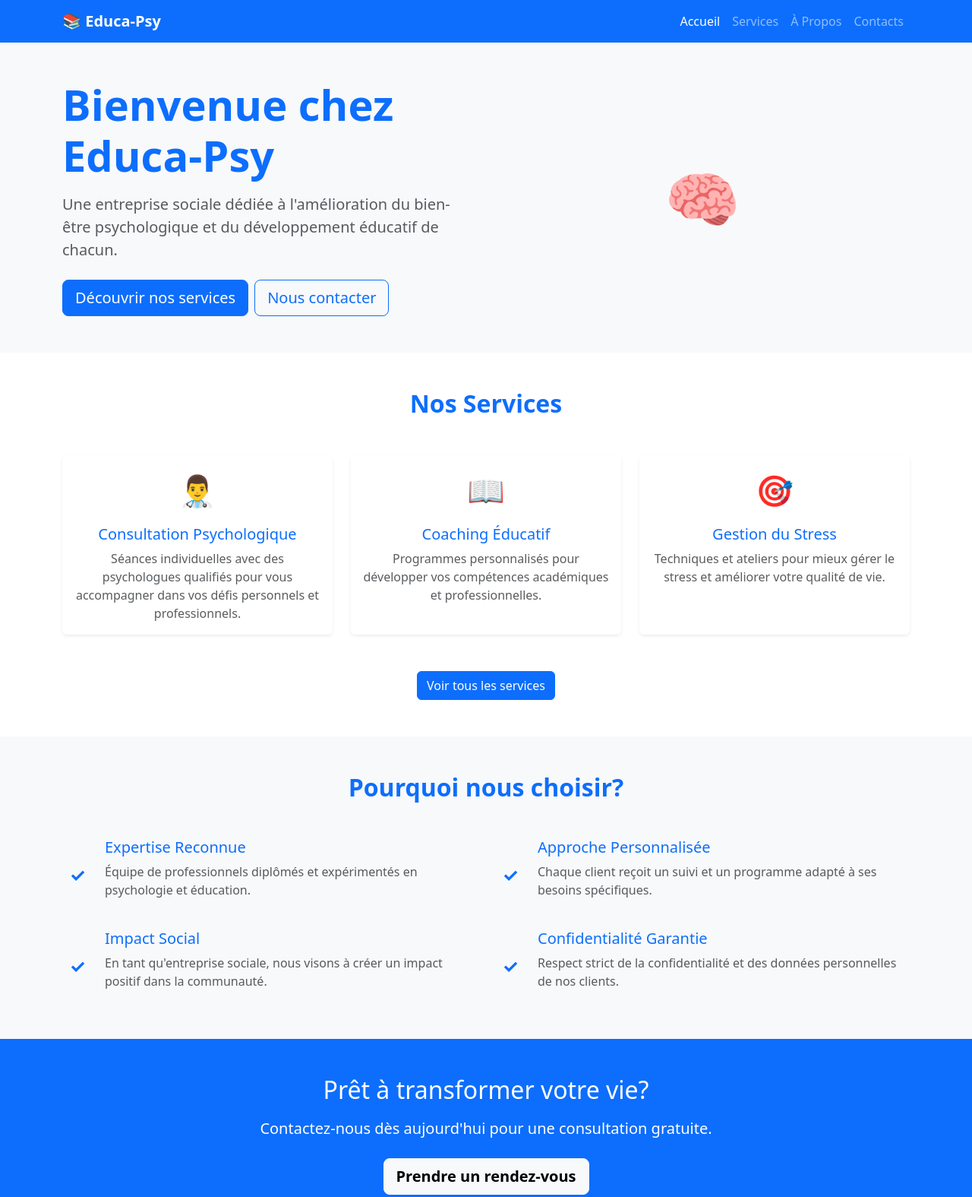
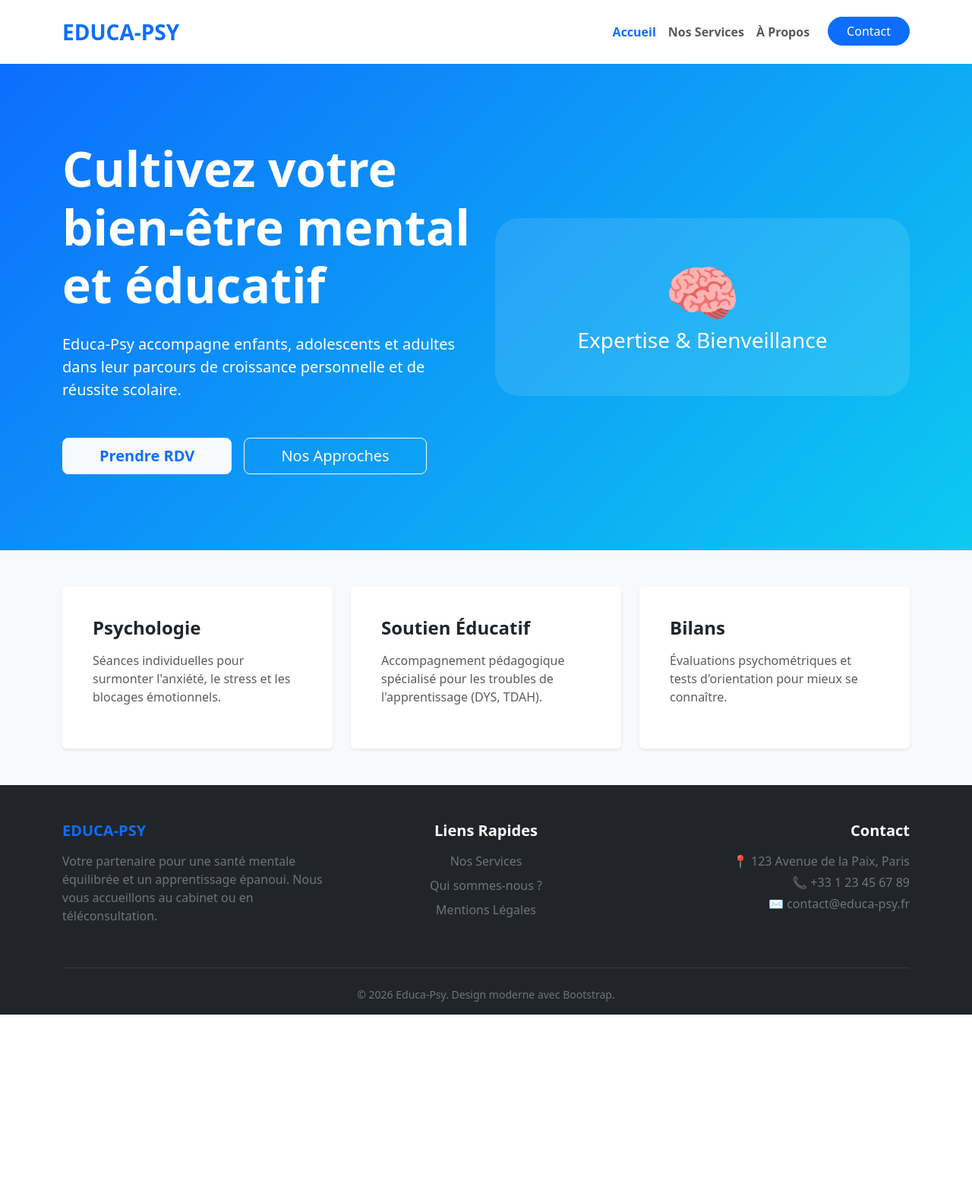
Before and after one commit to stanleymazile/Educa-Psy-3, a plain HTML site: page index.html in a window 1280 px wide. Shown: the top 1575 px of the page at 76% size. After the commit the page ends 1335 px from the top, so only its background shows below. Drawn offline with Linux system fonts and the light colour scheme.

Commit message:
Refactor index.html with new layout and styles
Updated the title and added custom styles for the website. Reorganized the structure with a new header and main section, and improved the footer content.

```diff
--- a/index.html
+++ b/index.html
@@ -3,227 +3,139 @@
 <head>
     <meta charset="UTF-8">
     <meta name="viewport" content="width=device-width, initial-scale=1.0">
-    <meta name="description" content="Educa-Psy - Entreprise sociale spécialisée en psychologie et éducation">
-    <meta name="author" content="Educa-Psy">
-    <title>Educa-Psy | Accueil</title>
+    <title>Educa-Psy | Équilibre et Apprentissage</title>
     <link rel="stylesheet" href="css/bootstrap.css">
-    <link rel="stylesheet" href="style.css">
+    <style>
+        /* Styles personnalisés pour Educa-Psy */
+        :root {
+            --bs-primary: #0d6efd; /* Le bleu de votre fichier bootstrap.css */
+        }
+        .hero-gradient {
+            background: linear-gradient(135deg, var(--bs-primary) 0%, #0dcaf0 100%);
+            min-height: 80vh;
+            display: flex;
+            align-items: center;
+        }
+        .card-hover:hover {
+            transform: translateY(-10px);
+            transition: 0.3s;
+            box-shadow: 0 1rem 3rem rgba(0,0,0,.175)!important;
+        }
+    </style>
 </head>
-<body>
-    <!-- Navigation -->
-    <nav class="navbar navbar-expand-lg navbar-dark bg-primary sticky-top">
+<body class="d-flex flex-column min-vh-100">
+
+    <header shadow-sm>
+        <nav class="navbar navbar-expand-lg navbar-light bg-white py-3">
             <div class="container">
-            <a class="navbar-brand fw-bold" href="index.html">
-                <span class="text-warning">📚</span> Educa-Psy
+                <a class="navbar-brand fw-bold text-primary fs-3" href="index.html">
+                    EDUCA-PSY
                 </a>
-            <button class="navbar-toggler" type="button" data-bs-toggle="collapse" data-bs-target="#navbarNav"
-                    aria-controls="navbarNav" aria-expanded="false" aria-label="Toggle navigation">
+
+                <button class="navbar-toggler border-0" type="button" data-bs-toggle="collapse" data-bs-target="#navbarNav" aria-controls="navbarNav" aria-expanded="false" aria-label="Toggle navigation">
                     <span class="navbar-toggler-icon"></span>
                 </button>
+
                 <div class="collapse navbar-collapse" id="navbarNav">
-                <ul class="navbar-nav ms-auto">
+                    <ul class="navbar-nav ms-auto fw-semibold">
                         <li class="nav-item">
-                        <a class="nav-link active" aria-current="page" href="index.html">Accueil</a>
+                            <a class="nav-link active text-primary" href="index.html">Accueil</a>
                         </li>
                         <li class="nav-item">
-                        <a class="nav-link" href="services.html">Services</a>
+                            <a class="nav-link" href="service.html">Nos Services</a>
                         </li>
                         <li class="nav-item">
-                        <a class="nav-link" href="apropos.html">À Propos</a>
+                            <a class="nav-link" href="a-propos.html">À Propos</a>
                         </li>
-                    <li class="nav-item">
-                        <a class="nav-link" href="contacts.html">Contacts</a>
+                        <li class="nav-item ms-lg-3">
+                            <a class="btn btn-primary rounded-pill px-4" href="contact.html">Contact</a>
                         </li>
                     </ul>
                 </div>
             </div>
         </nav>
+    </header>
 
-    <!-- Hero Section -->
-    <section class="hero-section py-5 bg-light">
-        <div class="container">
+    <main class="flex-grow-1">
+
+        <section class="hero-gradient text-white">
+            <div class="container text-center text-lg-start">
                 <div class="row align-items-center">
-                <div class="col-md-6">
-                    <h1 class="display-4 fw-bold text-primary mb-3">
-                        Bienvenue chez Educa-Psy
-                    </h1>
-                    <p class="lead text-muted mb-4">
-                        Une entreprise sociale dédiée à l'amélioration du bien-être psychologique
-                        et du développement éducatif de chacun.
-                    </p>
-                    <div class="d-flex gap-2">
-                        <a href="services.html" class="btn btn-primary btn-lg">Découvrir nos services</a>
-                        <a href="contacts.html" class="btn btn-outline-primary btn-lg">Nous contacter</a>
+                    <div class="col-lg-6">
+                        <h1 class="display-3 fw-bold mb-4">Cultivez votre bien-être mental et éducatif</h1>
+                        <p class="lead mb-5 op-75">Educa-Psy accompagne enfants, adolescents et adultes dans leur parcours de croissance personnelle et de réussite scolaire.</p>
+                        <div class="d-grid gap-3 d-md-flex">
+                            <a href="contact.html" class="btn btn-light btn-lg px-5 fw-bold text-primary">Prendre RDV</a>
+                            <a href="service.html" class="btn btn-outline-light btn-lg px-5">Nos Approches</a>
                         </div>
                     </div>
-                <div class="col-md-6 text-center">
-                    <div class="feature-icon">
-                        <span style="font-size: 5rem;">🧠</span>
+                    <div class="col-lg-6 d-none d-lg-block">
+                        <div class="p-5 bg-white bg-opacity-10 rounded-5 text-center">
+                            <span class="display-1">🧠</span>
+                            <h2 class="h3">Expertise & Bienveillance</h2>
                         </div>
                     </div>
                 </div>
             </div>
         </section>
 
-    <!-- Services Preview -->
-    <section class="py-5">
+        <section class="py-5 bg-light">
             <div class="container">
-            <h2 class="text-center mb-5 text-primary fw-bold">Nos Services</h2>
-            <div class="row g-4">
+                <div class="row g-4 mt-n5">
                     <div class="col-md-4">
-                    <div class="card h-100 shadow-sm border-0">
-                        <div class="card-body text-center">
-                            <div class="mb-3" style="font-size: 2.5rem;">👨‍⚕️</div>
-                            <h5 class="card-title text-primary">Consultation Psychologique</h5>
-                            <p class="card-text text-muted">
-                                Séances individuelles avec des psychologues qualifiés pour vous accompagner
-                                dans vos défis personnels et professionnels.
-                            </p>
+                        <div class="card h-100 border-0 shadow-sm card-hover p-4">
+                            <div class="card-body">
+                                <h4 class="fw-bold mb-3">Psychologie</h4>
+                                <p class="text-muted">Séances individuelles pour surmonter l'anxiété, le stress et les blocages émotionnels.</p>
                             </div>
                         </div>
                     </div>
                     <div class="col-md-4">
-                    <div class="card h-100 shadow-sm border-0">
-                        <div class="card-body text-center">
-                            <div class="mb-3" style="font-size: 2.5rem;">📖</div>
-                            <h5 class="card-title text-primary">Coaching Éducatif</h5>
-                            <p class="card-text text-muted">
-                                Programmes personnalisés pour développer vos compétences académiques
-                                et professionnelles.
-                            </p>
+                        <div class="card h-100 border-0 shadow-sm card-hover p-4">
+                            <div class="card-body">
+                                <h4 class="fw-bold mb-3">Soutien Éducatif</h4>
+                                <p class="text-muted">Accompagnement pédagogique spécialisé pour les troubles de l'apprentissage (DYS, TDAH).</p>
                             </div>
                         </div>
                     </div>
                     <div class="col-md-4">
-                    <div class="card h-100 shadow-sm border-0">
-                        <div class="card-body text-center">
-                            <div class="mb-3" style="font-size: 2.5rem;">🎯</div>
-                            <h5 class="card-title text-primary">Gestion du Stress</h5>
-                            <p class="card-text text-muted">
-                                Techniques et ateliers pour mieux gérer le stress et améliorer
-                                votre qualité de vie.
-                            </p>
-                        </div>
-                    </div>
-                </div>
-            </div>
-            <div class="text-center mt-5">
-                <a href="services.html" class="btn btn-primary">Voir tous les services</a>
-            </div>
-        </div>
-    </section>
-
-    <!-- Why Choose Us -->
-    <section class="py-5 bg-light">
-        <div class="container">
-            <h2 class="text-center mb-5 text-primary fw-bold">Pourquoi nous choisir?</h2>
-            <div class="row g-4">
-                <div class="col-md-6">
-                    <div class="d-flex">
-                        <div class="flex-shrink-0">
-                            <div class="d-flex align-items-center justify-content-center h-100" style="width: 40px;">
-                                <span class="text-primary fw-bold" style="font-size: 1.5rem;">✓</span>
-                            </div>
-                        </div>
-                        <div class="flex-grow-1 ms-3">
-                            <h5 class="text-primary">Expertise Reconnue</h5>
-                            <p class="text-muted">
-                                Équipe de professionnels diplômés et expérimentés en psychologie et éducation.
-                            </p>
-                        </div>
-                    </div>
-                </div>
-                <div class="col-md-6">
-                    <div class="d-flex">
-                        <div class="flex-shrink-0">
-                            <div class="d-flex align-items-center justify-content-center h-100" style="width: 40px;">
-                                <span class="text-primary fw-bold" style="font-size: 1.5rem;">✓</span>
-                            </div>
-                        </div>
-                        <div class="flex-grow-1 ms-3">
-                            <h5 class="text-primary">Approche Personnalisée</h5>
-                            <p class="text-muted">
-                                Chaque client reçoit un suivi et un programme adapté à ses besoins spécifiques.
-                            </p>
-                        </div>
-                    </div>
-                </div>
-                <div class="col-md-6">
-                    <div class="d-flex">
-                        <div class="flex-shrink-0">
-                            <div class="d-flex align-items-center justify-content-center h-100" style="width: 40px;">
-                                <span class="text-primary fw-bold" style="font-size: 1.5rem;">✓</span>
-                            </div>
-                        </div>
-                        <div class="flex-grow-1 ms-3">
-                            <h5 class="text-primary">Impact Social</h5>
-                            <p class="text-muted">
-                                En tant qu'entreprise sociale, nous visons à créer un impact positif dans la communauté.
-                            </p>
-                        </div>
-                    </div>
-                </div>
-                <div class="col-md-6">
-                    <div class="d-flex">
-                        <div class="flex-shrink-0">
-                            <div class="d-flex align-items-center justify-content-center h-100" style="width: 40px;">
-                                <span class="text-primary fw-bold" style="font-size: 1.5rem;">✓</span>
-                            </div>
-                        </div>
-                        <div class="flex-grow-1 ms-3">
-                            <h5 class="text-primary">Confidentialité Garantie</h5>
-                            <p class="text-muted">
-                                Respect strict de la confidentialité et des données personnelles de nos clients.
-                            </p>
+                        <div class="card h-100 border-0 shadow-sm card-hover p-4">
+                            <div class="card-body">
+                                <h4 class="fw-bold mb-3">Bilans</h4>
+                                <p class="text-muted">Évaluations psychométriques et tests d'orientation pour mieux se connaître.</p>
                             </div>
                         </div>
                     </div>
                 </div>
             </div>
         </section>
+    </main>
 
-    <!-- Call to Action -->
-    <section class="py-5 bg-primary text-white">
-        <div class="container text-center">
-            <h2 class="mb-3">Prêt à transformer votre vie?</h2>
-            <p class="lead mb-4">
-                Contactez-nous dès aujourd'hui pour une consultation gratuite.
-            </p>
-            <a href="contacts.html" class="btn btn-light btn-lg fw-bold">Prendre un rendez-vous</a>
+    <footer class="bg-dark text-white pt-5 pb-3">
+        <div class="container">
+            <div class="row">
+                <div class="col-lg-4 mb-4">
+                    <h5 class="fw-bold text-primary mb-3">EDUCA-PSY</h5>
+                    <p class="text-secondary">Votre partenaire pour une santé mentale équilibrée et un apprentissage épanoui. Nous vous accueillons au cabinet ou en téléconsultation.</p>
                 </div>
-    </section>
-
-    <!-- Footer -->
-    <footer class="bg-dark text-white py-5">
-        <div class="container">
-            <div class="row g-4 mb-4">
-                <div class="col-md-4">
-                    <h5 class="mb-3">Educa-Psy</h5>
-                    <p class="text-muted">
-                        Votre partenaire pour un bien-être psychologique et une réussite éducative durable.
-                    </p>
-                </div>
-                <div class="col-md-4">
-                    <h5 class="mb-3">Liens Rapides</h5>
+                <div class="col-lg-4 mb-4 text-center">
+                    <h5 class="fw-bold mb-3">Liens Rapides</h5>
                     <ul class="list-unstyled">
-                        <li><a href="index.html" class="text-muted text-decoration-none">Accueil</a></li>
-                        <li><a href="services.html" class="text-muted text-decoration-none">Services</a></li>
-                        <li><a href="apropos.html" class="text-muted text-decoration-none">À Propos</a></li>
-                        <li><a href="contacts.html" class="text-muted text-decoration-none">Contacts</a></li>
+                        <li class="mb-2"><a href="service.html" class="text-secondary text-decoration-none">Nos Services</a></li>
+                        <li class="mb-2"><a href="a-propos.html" class="text-secondary text-decoration-none">Qui sommes-nous ?</a></li>
+                        <li class="mb-2"><a href="contact.html" class="text-secondary text-decoration-none">Mentions Légales</a></li>
                     </ul>
                 </div>
-                <div class="col-md-4">
-                    <h5 class="mb-3">Nous Suivre</h5>
-                    <div class="d-flex gap-2">
-                        <a href="#" class="text-muted text-decoration-none">Facebook</a>
-                        <a href="#" class="text-muted text-decoration-none">Twitter</a>
-                        <a href="#" class="text-muted text-decoration-none">LinkedIn</a>
+                <div class="col-lg-4 mb-4">
+                    <h5 class="fw-bold mb-3 text-lg-end">Contact</h5>
+                    <p class="text-secondary text-lg-end mb-1">📍 123 Avenue de la Paix, Paris</p>
+                    <p class="text-secondary text-lg-end mb-1">📞 +33 1 23 45 67 89</p>
+                    <p class="text-secondary text-lg-end">✉️ contact@educa-psy.fr</p>
                 </div>
             </div>
-            </div>
-            <hr class="bg-secondary">
-            <div class="text-center text-muted">
-                <p>&copy; 2025 Educa-Psy. Tous droits réservés.</p>
+            <hr class="border-secondary">
+            <div class="text-center text-secondary small pt-2">
+                &copy; 2026 Educa-Psy. Design moderne avec Bootstrap.
             </div>
         </div>
     </footer>
```
Lines whose indentation alone changed are shown as unchanged.
